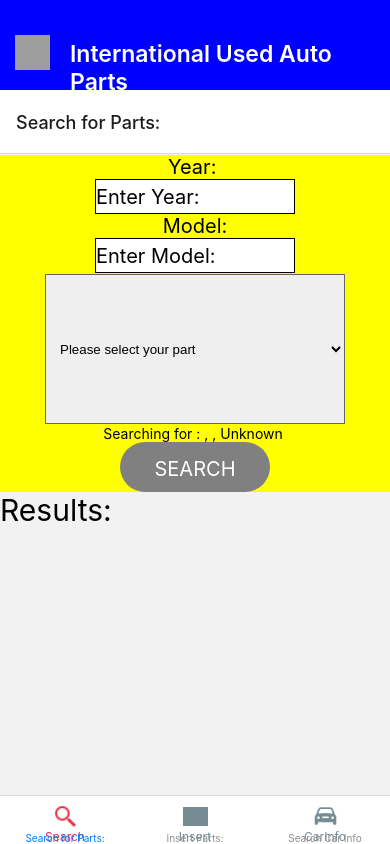
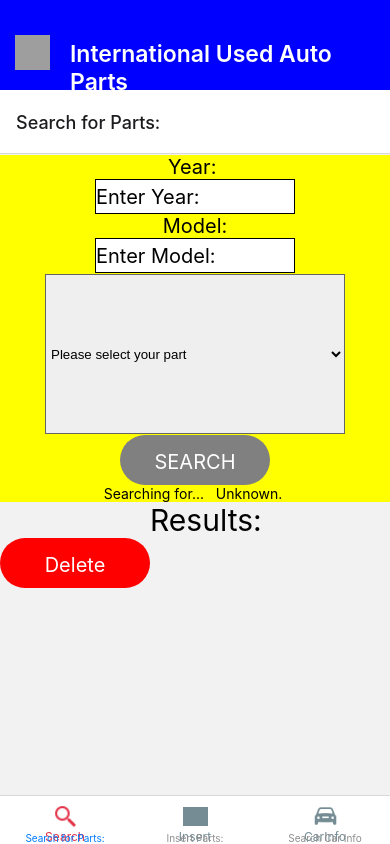
Before and after one commit to WilfredoEsco/InventoryAppReactNative, a React Native app: screen / in a window 390 px wide. Built offline with nearby package versions, Linux system fonts and the light colour scheme; grey boxes are pictures that could not be loaded.

Commit message:
added delete button, table component js file

```diff
--- /dev/null
+++ b/components/Datatable.js
@@ -0,0 +1,2 @@
+import React from "react";
+import {View, Text, Button, StyleSheet} from 'react-native';
--- a/components/Searcher.js
+++ b/components/Searcher.js
@@ -31,9 +31,11 @@ function App() {
         <Picker.Item label="Starter" value="Starter" />
         <Picker.Item label="Alternator" value="Alternator" />
       </Picker>
-      <Text>Searching for : {year}, {model}, {part} </Text>
+
       <CustomButton/>
+      <Text>Searching for... {year} {model} {part}. </Text>
     </View>
+
 
 
   );
@@ -55,8 +57,8 @@ const styles = StyleSheet.create({
   picker: {
     marginVertical: 1,
     width: 300,
-    height:150,
-    padding: 10,
+    height:160,
+    padding: 1,
     borderWidth: 1,
     borderColor: "#666",
   },
--- a/components/customButton.js
+++ b/components/customButton.js
@@ -4,8 +4,8 @@ import {View, Text,StyleSheet,TouchableOpacity} from "react-native";
 const CustomButton = props =>{
     return(
         <TouchableOpacity>
-            <View style = {{...stlyes.button, ...props.style}}>
-                <Text style ={{...stlyes.buttonText, ...props.textStyling}}>
+            <View style = {{...styles.button, ...props.style}}>
+                <Text style ={{...styles.buttonText, ...props.textStyling}}>
                    SEARCH
                 </Text>
             </View>
@@ -13,7 +13,7 @@ const CustomButton = props =>{
     )
 };
 
-const stlyes = StyleSheet.create({
+const styles = StyleSheet.create({
     button:{
         backgroundColor:"gray",
         paddingVertical:15,
--- a/screens/SearchScreen.js
+++ b/screens/SearchScreen.js
@@ -1,5 +1,5 @@
 import React from "react";
-import {View, Text, Button, StyleSheet} from 'react-native';
+import {View, Text, Button, StyleSheet,TouchableOpacity} from 'react-native';
 
 import Searcher from "../components/Searcher";
 import Header from "../components/Header"
@@ -9,8 +9,14 @@ const SearchScreen = ({navigation}) => {
         <View style = {StyleSheet.container}>
 
             <Searcher/>
-            <Text style = {styles.resultText}>Results:</Text>
-
+            <Text style = {styles.resultText}>Results: </Text>
+            <TouchableOpacity>
+            <View style ={{...styles.button}}>
+                <Text style ={{...styles.buttonText}}>
+                   Delete
+                </Text>
+            </View>
+        </TouchableOpacity>
         </View>
 
     )
@@ -28,7 +34,26 @@ const styles = StyleSheet.create({
     resultText:{
       fontSize:30,
       alignItems:'center',
-      align:"center"
+      align: 'center',
+      marginLeft:150
+
+    },
+    button:{
+        backgroundColor:"red",
+        paddingVertical:15,
+        paddingHorizontal:10,
+        borderRadius:100,
+        width:150,
+        height:50,
+        align:"center",
+
+    },
+    buttonText:{
+        color:"white",
+        fontSize:20,
+        textAlign:'center',
+
+
     }
 
 });
```
